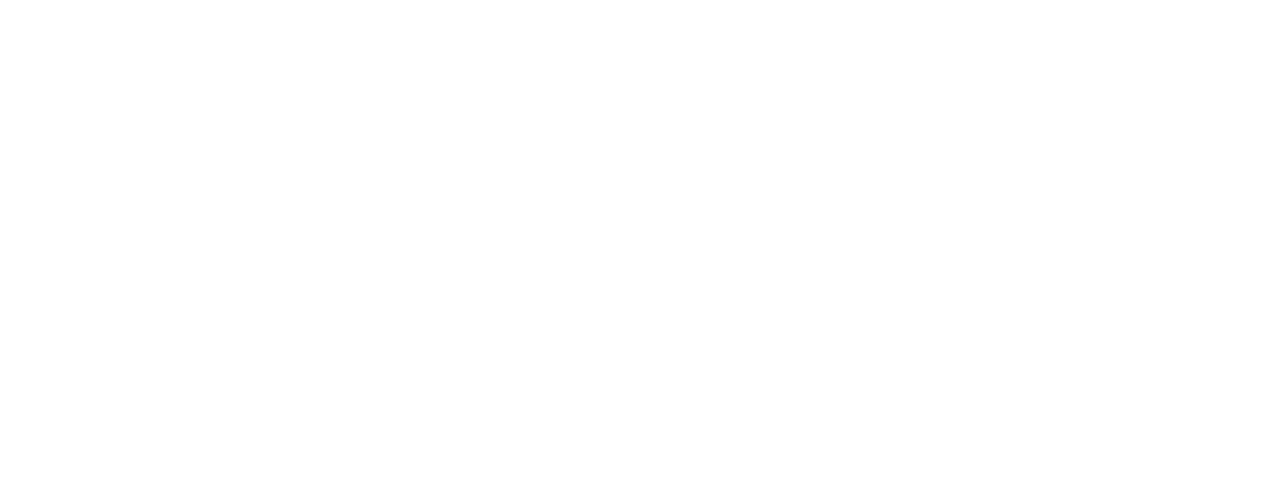
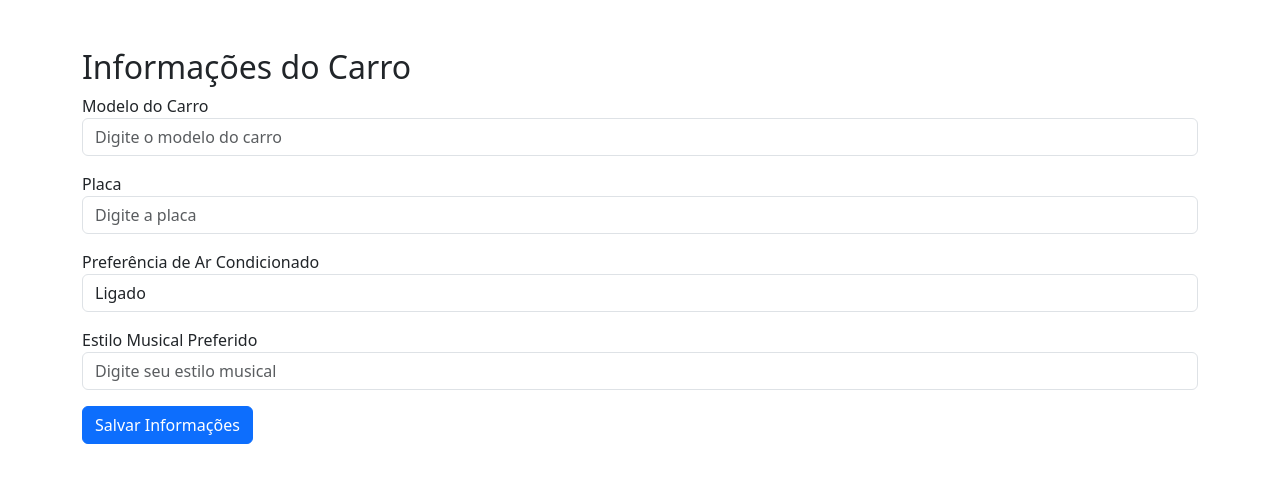
Before and after one commit to danirso/Unirides, a React (Create React App) app in the folder frontend/: page /carinfo in a window 1280 px wide. Before the commit this address had no page. Shown: the top 482 px of the page. Built offline with nearby package versions, Linux system fonts and the light colour scheme.

Commit message:
comeco das funcoes do motoristra

```diff
--- a/frontend/src/App.js
+++ b/frontend/src/App.js
@@ -1,8 +1,10 @@
-import React from 'react'
-import Login from './Login'
-import {BrowserRouter, Routes, Route} from 'react-router-dom'
-import Signup from './Signup'
-import Dashboard from './dashboardp'
+import React from 'react';
+import Login from './Login';
+import Signup from './Signup';
+import Dashboard from './dashboardp';  // Dashboard para passageiro
+import DashboardM from './dashboardm';  // Importa o componente DashboardM
+import CarInfo from './CarInfo';  // Importa o componente CarInfo
+import { BrowserRouter, Routes, Route } from 'react-router-dom';
 
 function App() {
     return (
@@ -11,10 +13,12 @@ function App() {
           <Route path='/' element={<Login />}></Route>
           <Route path='/signup' element={<Signup />}></Route>
           <Route path='/passageiro' element={<Dashboard />}></Route>
+          <Route path='/motorista' element={<DashboardM />}></Route>  {/* Rota para DashboardM */}
+          <Route path='/carinfo' element={<CarInfo />}></Route>  {/* Rota para CarInfo */}
           <Route path="/login" element={<Login/>}></Route>
         </Routes>
       </BrowserRouter>
-    )
+    );
 }
 
-export default App
+export default App;
--- /dev/null
+++ b/frontend/src/CarInfo.js
@@ -0,0 +1,89 @@
+import React, { useState } from 'react';
+import { useNavigate } from 'react-router-dom';
+
+function CarInfo() {
+  const [carInfo, setCarInfo] = useState({
+    modelo: '',
+    placa: '',
+    arCondicionado: 'ligado', // valor padrão
+    estiloMusical: '',
+  });
+  const navigate = useNavigate();
+
+  const handleChange = (e) => {
+    const { name, value } = e.target;
+    setCarInfo((prev) => ({
+      ...prev,
+      [name]: value,
+    }));
+  };
+
+  const handleSubmit = (e) => {
+    e.preventDefault();
+    // Você pode adicionar uma lógica para salvar os dados aqui
+    // Redirecionar para dashboard do motorista após salvar
+    navigate('/dashboardm');
+  };
+
+  return (
+    <div className="container mt-5">
+      <h2>Informações do Carro</h2>
+      <form onSubmit={handleSubmit}>
+        <div className="form-group mb-3">
+          <label htmlFor="modelo">Modelo do Carro</label>
+          <input
+            type="text"
+            className="form-control"
+            id="modelo"
+            name="modelo"
+            value={carInfo.modelo}
+            onChange={handleChange}
+            placeholder="Digite o modelo do carro"
+          />
+        </div>
+        <div className="form-group mb-3">
+          <label htmlFor="placa">Placa</label>
+          <input
+            type="text"
+            className="form-control"
+            id="placa"
+            name="placa"
+            value={carInfo.placa}
+            onChange={handleChange}
+            placeholder="Digite a placa"
+          />
+        </div>
+        <div className="form-group mb-3">
+          <label htmlFor="arCondicionado">Preferência de Ar Condicionado</label>
+          <select
+            className="form-control"
+            id="arCondicionado"
+            name="arCondicionado"
+            value={carInfo.arCondicionado}
+            onChange={handleChange}
+          >
+            <option value="ligado">Ligado</option>
+            <option value="desligado">Desligado</option>
+          </select>
+        </div>
+        <div className="form-group mb-3">
+          <label htmlFor="estiloMusical">Estilo Musical Preferido</label>
+          <input
+            type="text"
+            className="form-control"
+            id="estiloMusical"
+            name="estiloMusical"
+            value={carInfo.estiloMusical}
+            onChange={handleChange}
+            placeholder="Digite seu estilo musical"
+          />
+        </div>
+        <button type="submit" className="btn btn-primary">
+          Salvar Informações
+        </button>
+      </form>
+    </div>
+  );
+}
+
+export default CarInfo;
--- a/frontend/src/Signup.js
+++ b/frontend/src/Signup.js
@@ -29,13 +29,12 @@ function Signup() {
     const validationErrors = Validation(values);
 
     if (Object.keys(validationErrors).length === 0) {
-      // Enviar os dados para o backend
       fetch('/signup', {
         method: 'POST',
         headers: {
           'Content-Type': 'application/json',
         },
-        body: JSON.stringify(values), // Enviar os dados do formulário como JSON
+        body: JSON.stringify(values),
       })
         .then(response => response.json())
         .then(data => {
@@ -43,7 +42,12 @@ function Signup() {
             console.error('Erro:', data.error);
           } else {
             console.log('Usuário cadastrado:', data);
-            navigate("/login");
+            // Redireciona com base no tipo de usuário
+            if (values.role === 1) {
+              navigate("/carinfo");
+            } else {
+              navigate("/login");
+            }
           }
         })
         .catch(error => {
@@ -51,7 +55,6 @@ function Signup() {
         });
     }
   };
-
 
   return (
     <div className="d-flex justify-content-center align-items-center bg-primary vh-100">
--- /dev/null
+++ b/frontend/src/dashboardm.js
@@ -0,0 +1,12 @@
+// dashboardm.js
+import React from 'react';
+
+function DashboardM() {
+    return (
+        <div className="d-flex justify-content-center align-items-center vh-100">
+            <h1>Dash Motorista</h1>
+        </div>
+    );
+}
+
+export default DashboardM;
```
Also changed, not shown: 1 other file (tests, documents, lock files or other folders).
